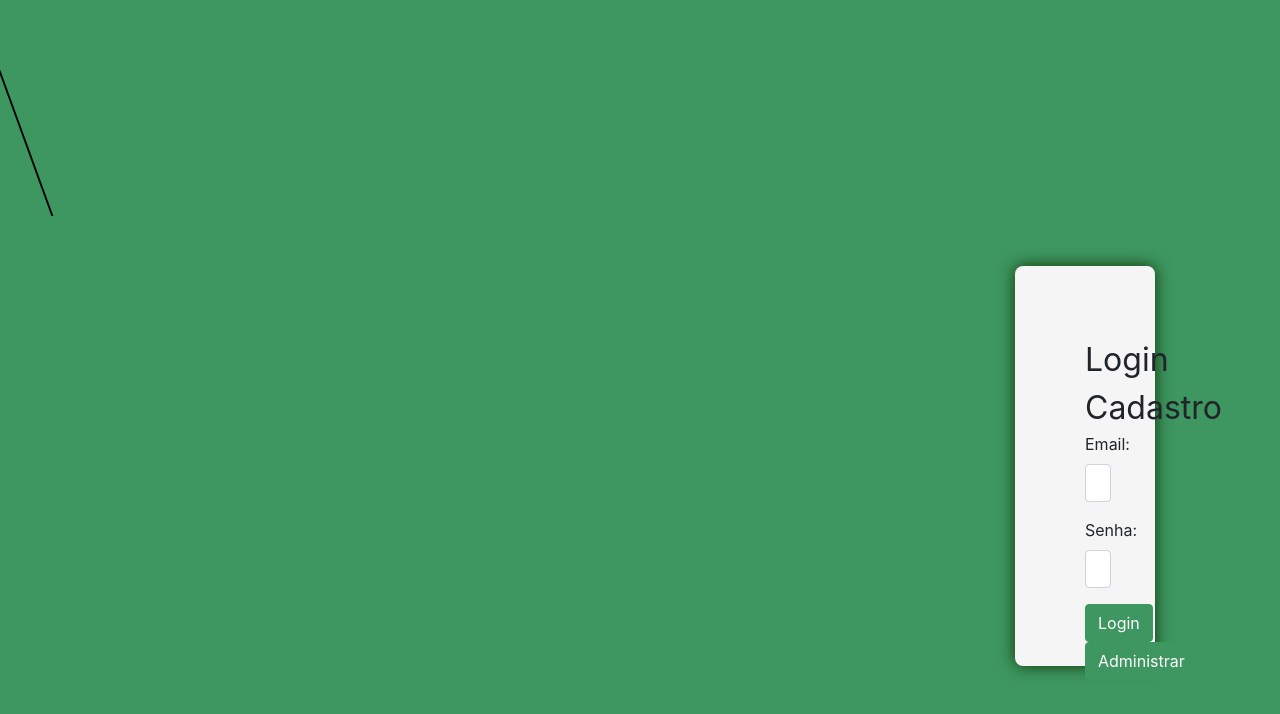
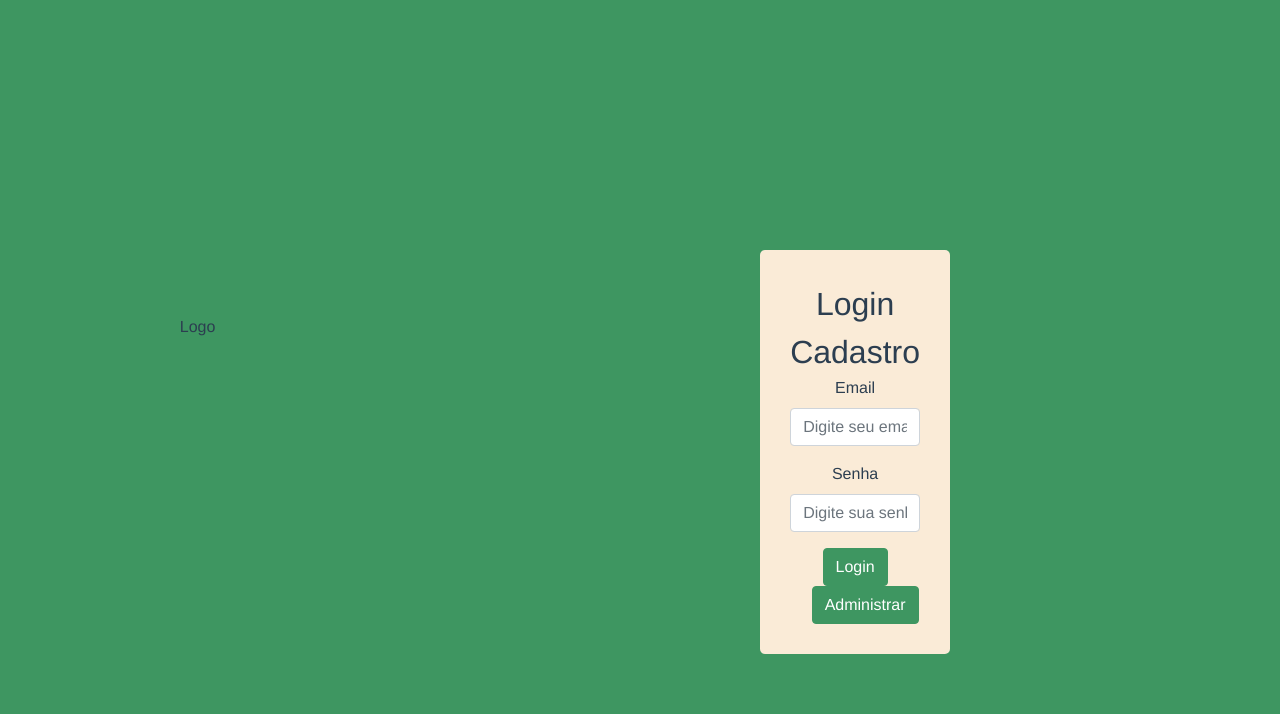
Before and after one commit to eduardo-da-silva/pjgplantas, a Vue app in the folder Projeto final/: page /login in a window 1280 px wide. Shown: the top 714 px of the page. Built offline with nearby package versions, Linux system fonts and the light colour scheme.

Commit message:
Add files via upload

```diff
--- a/Projeto final/src/layouts/Full.vue
+++ b/Projeto final/src/layouts/Full.vue
@@ -1,109 +1,63 @@
 <template>
-  <!-- <div id="app">
-    <div id="nav">
-      <router-link to="/">Home</router-link> |
-      <router-link to="/about">About</router-link>
-    </div>
-    <router-view/perfil>
-  </div> -->
-  <div id="page" class="d-flex">
+  <div id="page" class="ml-auto">
     <div id="sidebar" class="bg-info border-right text-dark border-white">
-      <div class="text-center pb-2">
-        <img
-          src="@/assets/images/logopjg.png"
-          class="img-fluid mx-auto logoSidebar"
-          alt="Logo JPG"
-          width="25%"
-        />
+      <div class="text-center p-4">
+        PJG
         <hr class="border-white" />
       </div>
       <nav class="list-group list-group-flush">
-        <router-link
-          class="
-            list-group-item list-group-item-action
+        <router-link class="
+
             bg-info
             text-white
             border-white
-          "
-          to="/"
-        >
-          <b-icon
-            icon="house-fill"
-            scale="1.25"
-            shift-v="1.25"
-            aria-hidden="true"
-          ></b-icon>
-          Inicio</router-link
-        >
-        <router-link
-          class="
-            list-group-item list-group-item-action
+          " to="/">
+          Home
+        </router-link>
+        <router-link class="
+
             bg-info
             text-white
             border-white
-          "
-          to="/plantas"
-        >
-          <b-icon
-            icon="clipboard"
-            scale="1.25"
-            shift-v="1.25"
-            aria-hidden="true"
-          ></b-icon>
-          Administrar</router-link
-        >
-        <router-link
-          class="
-            list-group-item list-group-item-action
+          " to="/plantas">
+          Produtos
+        </router-link>
+        <div>
+          <b-dropdown id="dropdown-1" text="Produtos" class="m-md-2
+            bg-info
+            text-white">
+            <b-dropdown-item>Planta de Sombra</b-dropdown-item>
+            <b-dropdown-item>Planta de Sombra</b-dropdown-item>
+            <b-dropdown-item>Planta de Sombra</b-dropdown-item>
+          </b-dropdown>
+        </div>
+        <router-link class="
+
             bg-info
             text-white
             border-white
-          "
-          to="/Perfil"
-        >
-          <b-icon
-            icon="person-fill"
-            scale="1.25"
-            shift-v="1.25"
-            aria-hidden="true"
-          ></b-icon>
-          Perfil</router-link
-        >
+          " to="/Perfil">
+          Perfil
+        </router-link>
 
-        <router-link
-          class="
-            list-group-item list-group-item-action
+
+        <router-link class="
+
             text-white
             border-white
             bg-info
-          "
-          to="/login"
-        >
-          <b-icon
-            icon="power"
-            scale="1.25"
-            shift-v="1.25"
-            aria-hidden="true"
-          ></b-icon>
-          Sair</router-link
-        >
+          " to="/login">
+          Carrinho
+        </router-link>
       </nav>
     </div>
     <div id="page-content">
       <div id="navbarSupportedContent" class="collapse navbar-collapse">
         <ul class="navbar-nav ml-auto mt-2">
-          <div
-            class="dropdown-menu dropdown-menu-right"
-            aria-labelledby="navbarDropdown"
-          >
-            <router-link to="/login" class="dropdown-item" onclick="logout()"
-              >Sair</router-link
-            >
+          <div class="dropdown-menu dropdown-menu-right" aria-labelledby="navbarDropdown">
+            <router-link to="/login" class="dropdown-item" onclick="logout()">Sair</router-link>
           </div>
         </ul>
-      </div>
-      <div class="container-fluid">
-        <router-view />
       </div>
     </div>
   </div>
@@ -117,11 +71,14 @@
   text-align: center;
   color: #2c3e50;
 }
+
 #nav {
   padding: 30px;
+
   a {
     font-weight: bold;
     color: #2c3e50;
+
     &.router-link-exact-active {
       color: #42b983;
     }
--- a/Projeto final/src/router/index.js
+++ b/Projeto final/src/router/index.js
@@ -10,7 +10,7 @@ const routes = [
     component: () => import('@/layouts/Full.vue'),
     children: [
       {
-        path: '/',
+        path: '',
         name: 'Home',
         component: Home
       },
--- a/Projeto final/src/views/Home.vue
+++ b/Projeto final/src/views/Home.vue
@@ -43,25 +43,18 @@
     </div>
   </div>
 </template>
+<script>
 
-<script>
-// @ is an alias to /src
-import { collection, getDocs } from "firebase/firestore";
-import { db } from "@/plugins/firebase";
 export default {
   name: "e",
   data() {
     return {
-      plantas: [],
+      plantas: [
+          {id: 1, nome: "Orquídea", valor: "R$50,00"},
+          {id: 2, nome: "Orquídea 2", valor: "R$150,00"},
+          {id: 3, nome: "Orquídea 3", valor: "R$250,00"},
+      ],
     };
-  },
-  async created() {
-    const querySnapshot = await getDocs(collection(db, "plantas"));
-    querySnapshot.forEach((planta) => {
-      // doc.data() is never undefined for query doc snapshots
-      // console.log(planta.id, " => ", planta.data());
-      this.plantas.push(planta.data());
-    });
   },
 };
 </script>
--- a/Projeto final/src/views/Login.vue
+++ b/Projeto final/src/views/Login.vue
@@ -1,114 +1,141 @@
 <template>
-  <body class="blogin">
-    <div id="div-diagonal"> <hr/> </div>
-    <div>
-      <b-form @submit="onSubmit" @reset="onReset" v-if="show" class="cform">
-      <div class="dlogin">
-      Login
-      Cadastro
-      </div>
-        <b-form-group id="input-group-1" label="Email:" label-for="input-1">
-          <b-form-input id="input-1" v-model="form.email" type="email" placeholder="Digite seu email" required>
-          </b-form-input>
-        </b-form-group>
-        <b-form-group id="input-group-2" label="Senha:" label-for="input-2">
-          <b-form-input id="input-2" v-model="form.name" placeholder="Digite sua senha" required></b-form-input>
-        </b-form-group>
-        <b-button class="btncad">Login</b-button>
-        <b-button class="btncad">Administrar</b-button>
-      </b-form>
-    </div>
-  </body>
+  <b-container class="login-page" fluid>
+    <!-- <div id="div-diagonal"><hr /></div> -->
+    <b-row align-v="center">
+      <b-col class="logo.login">Logo</b-col>
+      <b-col></b-col>
+      <b-col>
+        <b-form class="cform" @submit.prevent="login" @reset="onReset" v-if="show">
+          <div class="dlogin">Login Cadastro</div>
+          <b-form-group id="input-group-1" label="Email" label-for="input-1">
+            <b-form-input
+              id="input-1"
+              v-model="form.email"
+              type="email"
+              placeholder="Digite seu email"
+              required
+            >
+            </b-form-input>
+          </b-form-group>
+          <b-form-group id="input-group-2" label="Senha" label-for="input-2">
+            <b-form-input
+              id="input-2"
+              type="password"
+              v-model="form.password"
+              placeholder="Digite sua senha"
+              required
+            ></b-form-input>
+          </b-form-group>
+          <b-button class="btncad" type="submit">Login</b-button>
+          <b-button class="btncad2">Administrar</b-button>
+        </b-form>
+      </b-col>
+    </b-row>
+  </b-container>
 </template>
 
 <script>
-import { getAuth, signInWithPopup, GoogleAuthProvider } from "firebase/auth";
-
 export default {
   data() {
     return {
       form: {
         email: '',
-        name: '',
+        password: '',
       },
-      show: true
-    }
+      show: true,
+    };
   },
   methods: {
     login() {
-      const provider = new GoogleAuthProvider();
-      const auth = getAuth();
-      signInWithPopup(auth, provider)
-        .then(() => {
-          // This gives you a Google Access Token. You can use it to access the Google API.
-          // const credential = GoogleAuthProvider.credentialFromResult(result);
-          // const token = credential.accessToken;
-          // The signed-in user info.
-          // const user = result.user;
-          // ...
-          this.$router.push({ name: "Home" });
-        })
-        .catch((error) => {
-          console.log(error);
-          // // Handle Errors here.
-          // const errorCode = error.code;
-          // const errorMessage = error.message;
-          // // The email of the user's account used.
-          // const email = error.email;
-          // // The AuthCredential type that was used.
-          // const credential = GoogleAuthProvider.credentialFromError(error);
-          // ...
-        });
+      if (
+        this.form.email === 'admin@admin.com' &&
+        this.form.password === 'admin'
+      ) {
+        alert('ok');
+        this.$router.push('/');
+      } else {
+        alert('Email ou senha incorretos');
+      }
+      // const provider = new GoogleAuthProvider();
+      // const auth = getAuth();
+      // signInWithPopup(auth, provider)
+      //   .then(() => {
+      //     // This gives you a Google Access Token. You can use it to access the Google API.
+      //     // const credential = GoogleAuthProvider.credentialFromResult(result);
+      //     // const token = credential.accessToken;
+      //     // The signed-in user info.
+      //     // const user = result.user;
+      //     // ...
+      //     this.$router.push({ name: 'Home' });
+      //   })
+      //   .catch((error) => {
+      //     console.log(error);
+      //     // // Handle Errors here.
+      //     // const errorCode = error.code;
+      //     // const errorMessage = error.message;
+      //     // // The email of the user's account used.
+      //     // const email = error.email;
+      //     // // The AuthCredential type that was used.
+      //     // const credential = GoogleAuthProvider.credentialFromError(error);
+      //     // ...
+      //   });
     },
   },
-  onSubmit(event) {
-    event.preventDefault()
-    alert(JSON.stringify(this.form))
+  onReset(event) {
+    event.preventDefault();
+    // Reset our form values
+    this.form.email = '';
+    this.form.name = '';
+    this.form.food = null;
+    this.form.checked = [];
+    // Trick to reset/clear native browser form validation state
+    this.show = false;
+    this.$nextTick(() => {
+      this.show = true;
+    });
   },
-  onReset(event) {
-    event.preventDefault()
-    // Reset our form values
-    this.form.email = ''
-    this.form.name = ''
-    this.form.food = null
-    this.form.checked = []
-    // Trick to reset/clear native browser form validation state
-    this.show = false
-    this.$nextTick(() => {
-      this.show = true
-    })
-  }
-}
+};
 </script>
 
 <style>
+.login-page {
+  height: 100vh;
+}
+.blogin {
+  width: 100%;
+  display: flex;
+  justify-content: center;
+}
 .cform {
-  background-color: whitesmoke;
-  margin-right: 415px;
-  margin-left: 1000px;
-  padding: 70px;
-  margin-top: 50px;
-  border-radius: 8px;
-  padding: auto;
-  box-shadow: 0 0 1em #0F3406;
-  height: 400px;
+  background-color: antiquewhite;
+  border-radius: 5px;
+  margin-top: 250px;
+  margin-right: 300px;
+  padding: 30px;
+  height: auto;
 }
 body {
-  background-color: #3E9661;
-  border-left: #0F3406;
+  background-color: #3e9661;
+  border-left: #0f3406;
+  height: 100vh;
+  font-family:'Trebuchet MS', 'Lucida Sans Unicode', 'Lucida Grande', 'Lucida Sans', Arial, sans-serif
 }
 
 .dlogin {
   font-size: 2rem;
-
 }
 .btncad {
-  background: #3E9661;
-  border-color: #3E9661;
-  margin-right: 4000 px;
+  background-color: #3e9661;
+  border-color: #3e9661;
 }
-.input-group-1{
-    font-size: 1rem;
+
+.btncad2{
+  margin-left: 20px;
+  background-color: #3e9661;
+  border-color: #3e9661;
+}
+.input-group-1 {
+  font-size: 1rem;
 }
 #div-diagonal {
   width: 2px;
@@ -116,4 +143,8 @@ body {
   background: black;
   transform: skew(20deg);
 }
+
+.logo.login{
+  margin-top: 250px;
+}
 </style>
```
